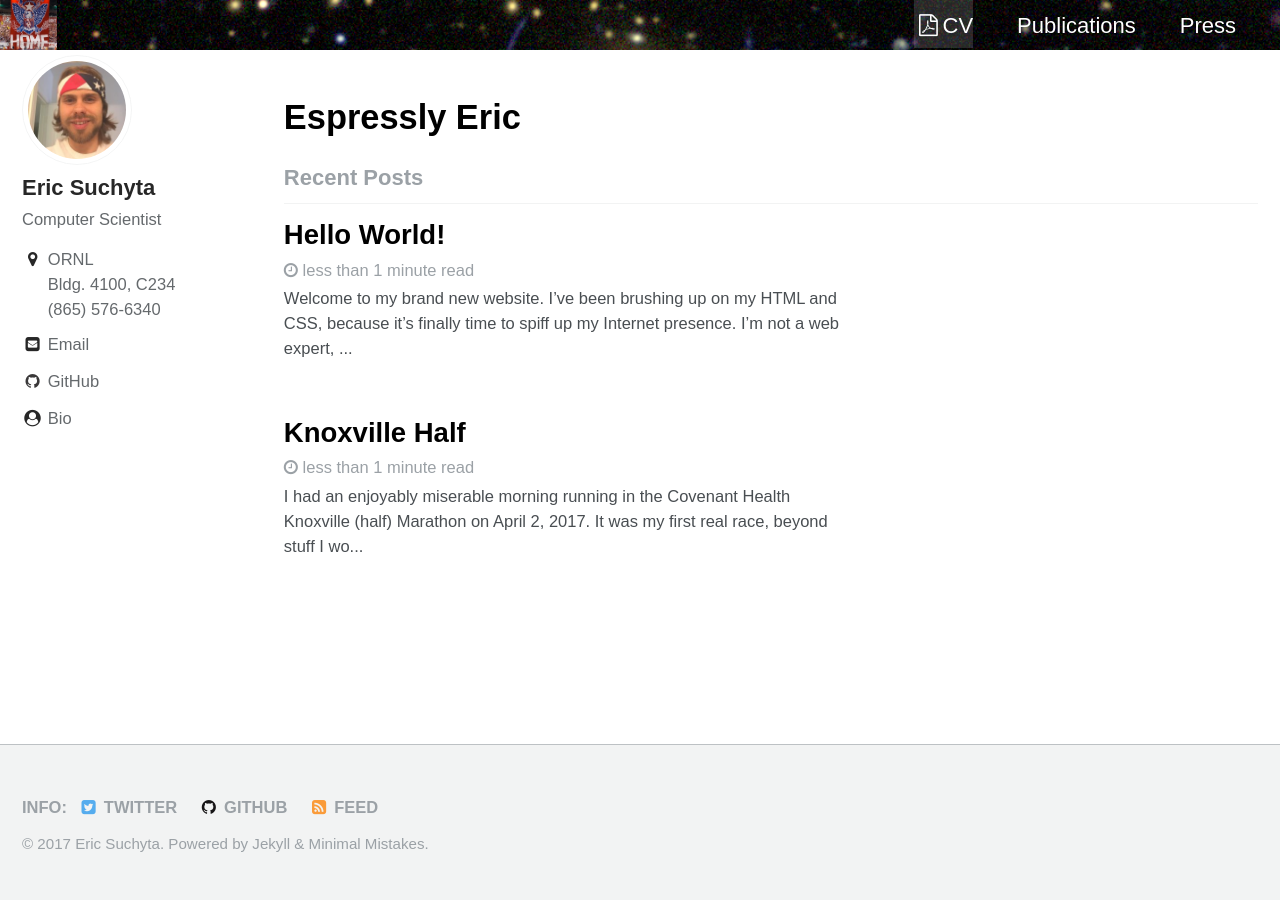
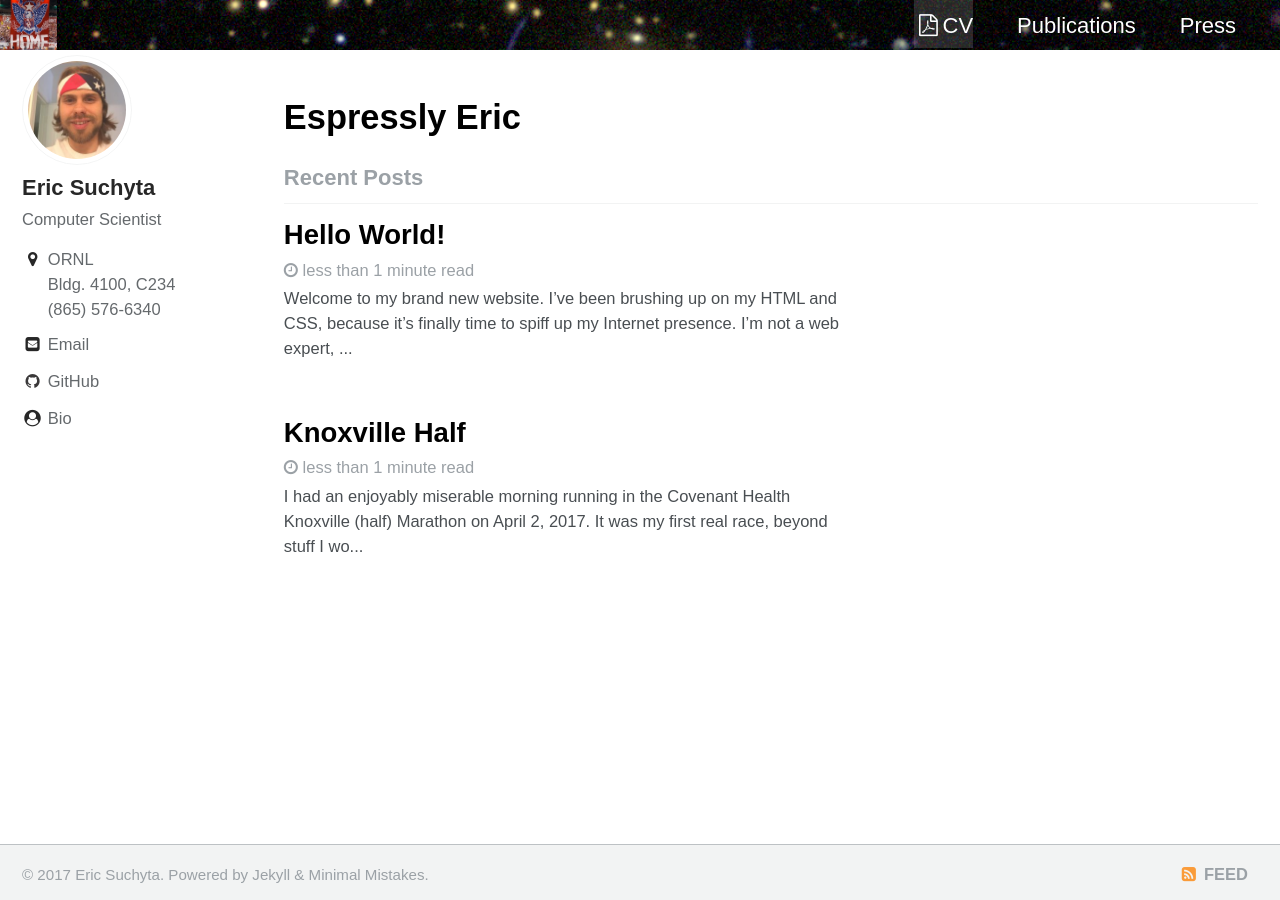
Before and after one commit to suchyta1/suchyta1.github.io, a Jekyll site: the page built from index.html, in a window 1280 px wide. Built offline with Jekyll 4.4.1, drawn with Linux system fonts in a browser that asks for light colours; the list of posts is cut into pages by our own code.

Commit message:
Removed things I don't want from footer. Everything is more or less reasonably set up now, and it's just content adding

```diff
--- a/_includes/footer.html
+++ b/_includes/footer.html
@@ -1,6 +1,7 @@
-<div class="page__footer-follow">
+<div class="page__footer-follow" style="float:right">
   <ul class="social-icons">
-    {% if site.data.ui-text[site.locale].follow_label %}
+	<!--
+	{% if site.data.ui-text[site.locale].follow_label %}
       <li><strong>{{ site.data.ui-text[site.locale].follow_label }}</strong></li>
     {% endif %}
     {% if site.twitter.username %}
@@ -14,9 +15,9 @@
     {% endif %}
     {% if site.author.bitbucket %}
       <li><a href="http://bitbucket.org/{{ site.author.bitbucket }}"><i class="fa fa-fw fa-bitbucket" aria-hidden="true"></i> Bitbucket</a></li>
-    {% endif %}
+	  {% endif %}
+	-->
     <li><a href="{% if site.atom_feed.path %}{{ site.atom_feed.path }}{% else %}{{ '/feed.xml' | absolute_url }}{% endif %}"><i class="fa fa-fw fa-rss-square" aria-hidden="true"></i> {{ site.data.ui-text[site.locale].feed_label | default: "Feed" }}</a></li>
   </ul>
 </div>
-
-<div class="page__footer-copyright">&copy; {{ site.time | date: '%Y' }} {{ site.name | default: site.title }}. {{ site.data.ui-text[site.locale].powered_by | default: "Powered by" }} <a href="http://jekyllrb.com" rel="nofollow">Jekyll</a> &amp; <a href="https://mademistakes.com/work/minimal-mistakes-jekyll-theme/" rel="nofollow">Minimal Mistakes</a>.</div>
+<div class="page__footer-copyright" style="display:inline-block">&copy; {{ site.time | date: '%Y' }} {{ site.name | default: site.title }}. {{ site.data.ui-text[site.locale].powered_by | default: "Powered by" }} <a href="http://jekyllrb.com" rel="nofollow">Jekyll</a> &amp; <a href="https://mademistakes.com/work/minimal-mistakes-jekyll-theme/" rel="nofollow">Minimal Mistakes</a>.</div>
--- a/_sass/minimal-mistakes/_footer.scss
+++ b/_sass/minimal-mistakes/_footer.scss
@@ -12,7 +12,7 @@
   clear: both;
   height: auto;
   /* sticky footer fix end */
-  margin-top: 3em;
+  margin-top: 2em;
   color: mix(#fff, $gray, 25%);
   -webkit-animation: intro 0.3s both;
           animation: intro 0.3s both;
@@ -24,8 +24,8 @@
   footer {
     @include container;
     @include clearfix;
-    margin-top: 2em;
-    padding: 0 1em 2em;
+    margin-top: 0.5em;
+    padding: 0 1em 0em;
 
     @include breakpoint($x-large) {
       max-width: $x-large;
```
Also changed, not shown: _pages/bio.md (line endings or trailing spaces), assets/images/busyweek.png (deleted), index.html (line endings or trailing spaces).
